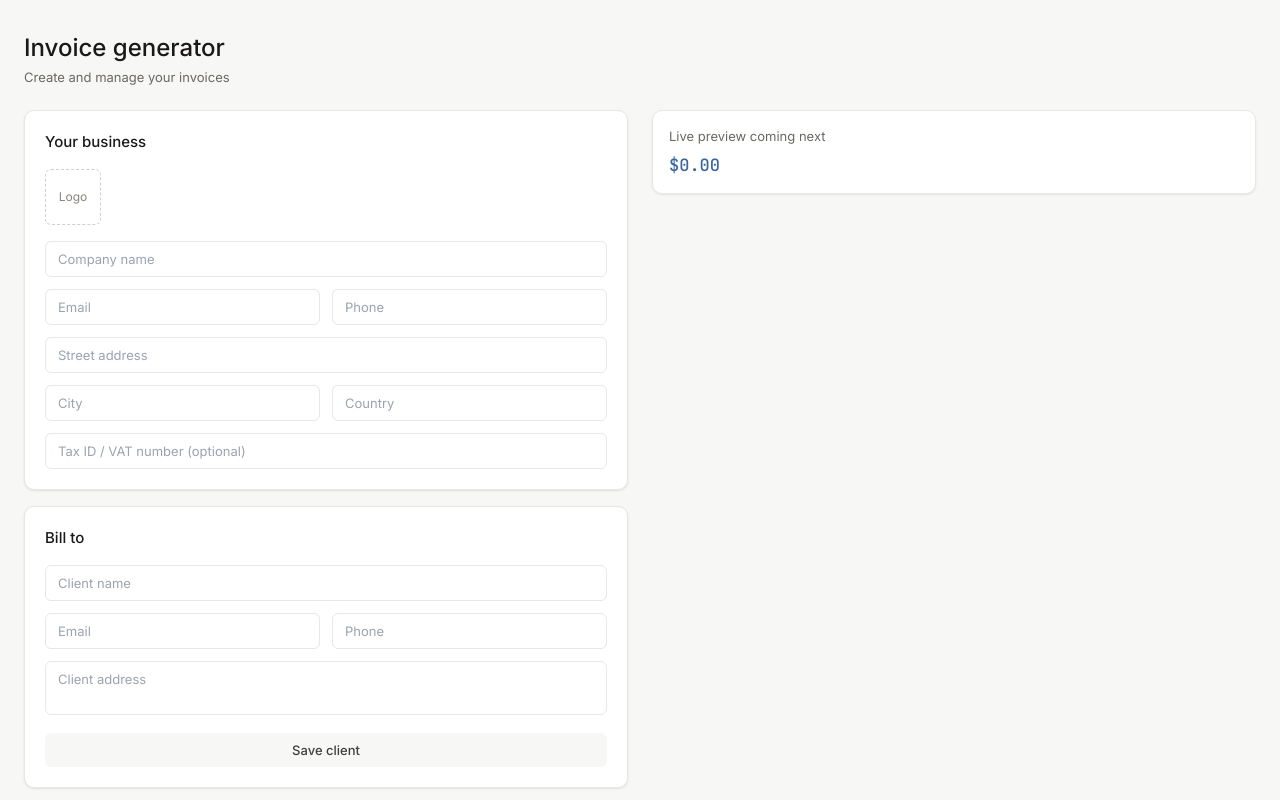
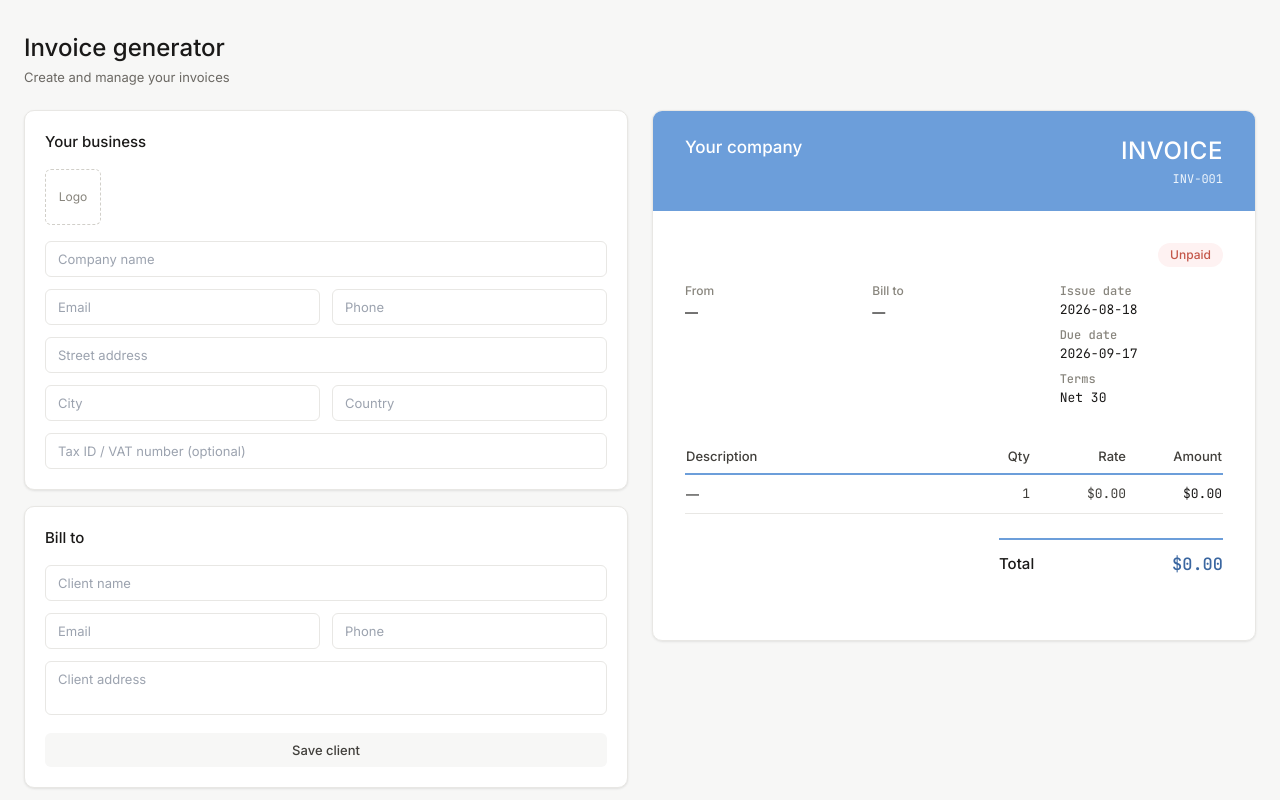
Before and after one commit to miloss98/invoice-generator, a React (Vite) app: page / in a window 1280 px wide. Shown: the top 800 px of the page. Built offline with nearby package versions, Linux system fonts and the light colour scheme.

Commit message:
feat: live invoice preview matching blue-accent design

```diff
--- a/src/App.tsx
+++ b/src/App.tsx
@@ -4,10 +4,9 @@ import { ClientForm } from "./components/ClientForm";
 import { InvoiceMetaForm } from "./components/InvoiceMetaForm";
 import { LineItemsForm } from "./components/LineItemsForm";
 import { PaymentAndNotesForm } from "./components/PaymentAndNotesForm";
+import { InvoicePreview } from "./components/InvoicePreview";
 import { useLocalStorage } from "./hooks/useLocalStorage";
 import { defaultCompanyInfo, defaultInvoiceData } from "./utils/defaults";
-import { calculateTotal } from "./utils/calculations";
-import { getCurrencySymbol } from "./utils/currencies";
 import type {
   CompanyInfo,
   InvoiceData,
@@ -32,9 +31,6 @@ export const App = () => {
   const updateItems = (items: LineItem[]) => {
     setInvoiceData({ ...invoiceData, items });
   };
-
-  const total = calculateTotal(invoiceData.items);
-  const symbol = getCurrencySymbol(invoiceData.currency);
 
   return (
     <Layout
@@ -61,13 +57,7 @@ export const App = () => {
         </>
       }
       preview={
-        <div className="rounded-card bg-white border border-ink-100 shadow-card p-4">
-          <p className="text-sm text-ink-500">Live preview coming next</p>
-          <p className="text-lg font-mono font-medium text-primary-600 mt-2">
-            {symbol}
-            {total.toFixed(2)}
-          </p>
-        </div>
+        <InvoicePreview companyInfo={companyInfo} invoiceData={invoiceData} />
       }
     />
   );
--- /dev/null
+++ b/src/components/InvoicePreview.tsx
@@ -0,0 +1,203 @@
+import type { CompanyInfo, InvoiceData } from "../types/invoice";
+import { getCurrencySymbol } from "../utils/currencies";
+import { calculateTotal } from "../utils/calculations";
+
+interface InvoicePreviewProps {
+  companyInfo: CompanyInfo;
+  invoiceData: InvoiceData;
+}
+
+export const InvoicePreview = ({
+  companyInfo,
+  invoiceData,
+}: InvoicePreviewProps) => {
+  const symbol = getCurrencySymbol(invoiceData.currency);
+  const total = calculateTotal(invoiceData.items);
+
+  return (
+    <div
+      id="invoice-preview"
+      className="bg-white rounded-card border border-ink-100 shadow-card overflow-hidden"
+    >
+      {/* Header band */}
+      <div className="bg-primary-400 px-8 py-6 flex items-start justify-between">
+        <div className="flex items-center gap-3">
+          {companyInfo.logo && (
+            <img
+              src={companyInfo.logo}
+              alt="Company logo"
+              className="w-12 h-12 rounded object-contain bg-white/90 p-1"
+            />
+          )}
+          <div>
+            <p className="text-white text-lg font-medium">
+              {companyInfo.name || "Your company"}
+            </p>
+            <p className="text-primary-50 text-xs mt-0.5">
+              {[companyInfo.email, companyInfo.phone]
+                .filter(Boolean)
+                .join(" · ")}
+            </p>
+          </div>
+        </div>
+        <div className="text-right">
+          <p className="text-white text-2xl font-medium tracking-wide">
+            INVOICE
+          </p>
+          <p className="text-primary-50 text-xs font-mono mt-1">
+            {invoiceData.invoiceNumber}
+          </p>
+        </div>
+      </div>
+
+      <div className="p-8">
+        {/* Status badge */}
+        <div className="flex justify-end mb-4">
+          <span
+            className={`text-xs font-medium px-3 py-1 rounded-pill ${
+              invoiceData.status === "paid"
+                ? "bg-green-50 text-status-paid"
+                : "bg-red-50 text-status-unpaid"
+            }`}
+          >
+            {invoiceData.status === "paid" ? "Paid" : "Unpaid"}
+          </span>
+        </div>
+
+        {/* Meta grid: sender / bill-to / dates */}
+        <div className="grid grid-cols-3 gap-6 mb-8 text-sm">
+          <div>
+            <p className="text-xs font-medium text-ink-400 mb-1">From</p>
+            <p className="text-ink-900 font-medium">
+              {companyInfo.name || "—"}
+            </p>
+            <p className="text-ink-500">{companyInfo.address}</p>
+            <p className="text-ink-500">
+              {[companyInfo.city, companyInfo.country]
+                .filter(Boolean)
+                .join(", ")}
+            </p>
+            {companyInfo.taxId && (
+              <p className="text-ink-500 text-xs mt-1">
+                Tax ID: {companyInfo.taxId}
+              </p>
+            )}
+          </div>
+
+          <div>
+            <p className="text-xs font-medium text-ink-400 mb-1">Bill to</p>
+            <p className="text-ink-900 font-medium">
+              {invoiceData.client.name || "—"}
+            </p>
+            <p className="text-ink-500">{invoiceData.client.email}</p>
+            <p className="text-ink-500 whitespace-pre-line">
+              {invoiceData.client.address}
+            </p>
+          </div>
+
+          <div className="font-mono">
+            <div className="mb-2">
+              <p className="text-xs font-medium text-ink-400 mb-0.5">
+                Issue date
+              </p>
+              <p className="text-ink-900">{invoiceData.date}</p>
+            </div>
+            <div className="mb-2">
+              <p className="text-xs font-medium text-ink-400 mb-0.5">
+                Due date
+              </p>
+              <p className="text-ink-900">{invoiceData.dueDate}</p>
+            </div>
+            <div>
+              <p className="text-xs font-medium text-ink-400 mb-0.5">Terms</p>
+              <p className="text-ink-900">{invoiceData.paymentTerms}</p>
+            </div>
+          </div>
+        </div>
+
+        {/* Line items table */}
+        <table className="w-full text-sm mb-6">
+          <thead>
+            <tr className="border-b-2 border-primary-400">
+              <th className="text-left py-2 font-medium text-ink-700">
+                Description
+              </th>
+              <th className="text-right py-2 font-medium text-ink-700 w-16">
+                Qty
+              </th>
+              <th className="text-right py-2 font-medium text-ink-700 w-24">
+                Rate
+              </th>
+              <th className="text-right py-2 font-medium text-ink-700 w-24">
+                Amount
+              </th>
+            </tr>
+          </thead>
+          <tbody>
+            {invoiceData.items.map((item) => (
+              <tr key={item.id} className="border-b border-ink-100">
+                <td className="py-2.5 text-ink-900">
+                  {item.description || "—"}
+                </td>
+                <td className="py-2.5 text-right font-mono text-ink-700">
+                  {item.quantity}
+                </td>
+                <td className="py-2.5 text-right font-mono text-ink-700">
+                  {symbol}
+                  {item.rate.toFixed(2)}
+                </td>
+                <td className="py-2.5 text-right font-mono text-ink-900">
+                  {symbol}
+                  {(item.quantity * item.rate).toFixed(2)}
+                </td>
+              </tr>
+            ))}
+          </tbody>
+        </table>
+
+        {/* Total */}
+        <div className="flex justify-end mb-8">
+          <div className="w-56 flex justify-between items-center pt-3 border-t-2 border-primary-400">
+            <span className="text-md font-medium text-ink-900">Total</span>
+            <span className="font-mono text-lg font-medium text-primary-600">
+              {symbol}
+              {total.toFixed(2)}
+            </span>
+          </div>
+        </div>
+
+        {/* Payment details + notes */}
+        {(invoiceData.paymentDetails || invoiceData.notes) && (
+          <div className="grid grid-cols-2 gap-6 mb-8 text-xs">
+            {invoiceData.paymentDetails && (
+              <div>
+                <p className="font-medium text-ink-400 mb-1">Payment details</p>
+                <p className="text-ink-600 whitespace-pre-line">
+                  {invoiceData.paymentDetails}
+                </p>
+              </div>
+            )}
+            {invoiceData.notes && (
+              <div>
+                <p className="font-medium text-ink-400 mb-1">Notes</p>
+                <p className="text-ink-600 whitespace-pre-line">
+                  {invoiceData.notes}
+                </p>
+              </div>
+            )}
+          </div>
+        )}
+
+        {/* Signature */}
+        {invoiceData.signature && (
+          <div className="pt-4 border-t border-ink-100">
+            <p className="font-signature text-signature text-ink-900">
+              {invoiceData.signature}
+            </p>
+            <p className="text-xs text-ink-400 mt-0.5">Authorized signature</p>
+          </div>
+        )}
+      </div>
+    </div>
+  );
+};
```
